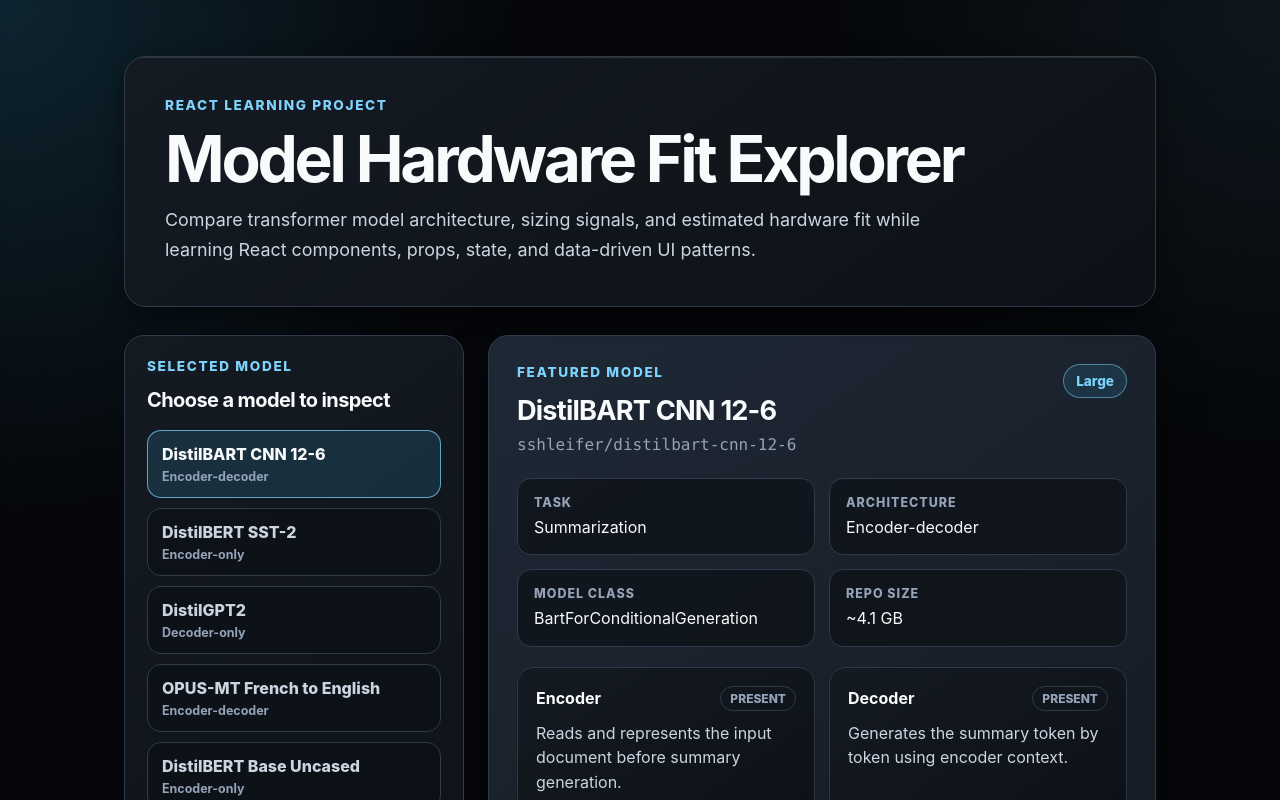
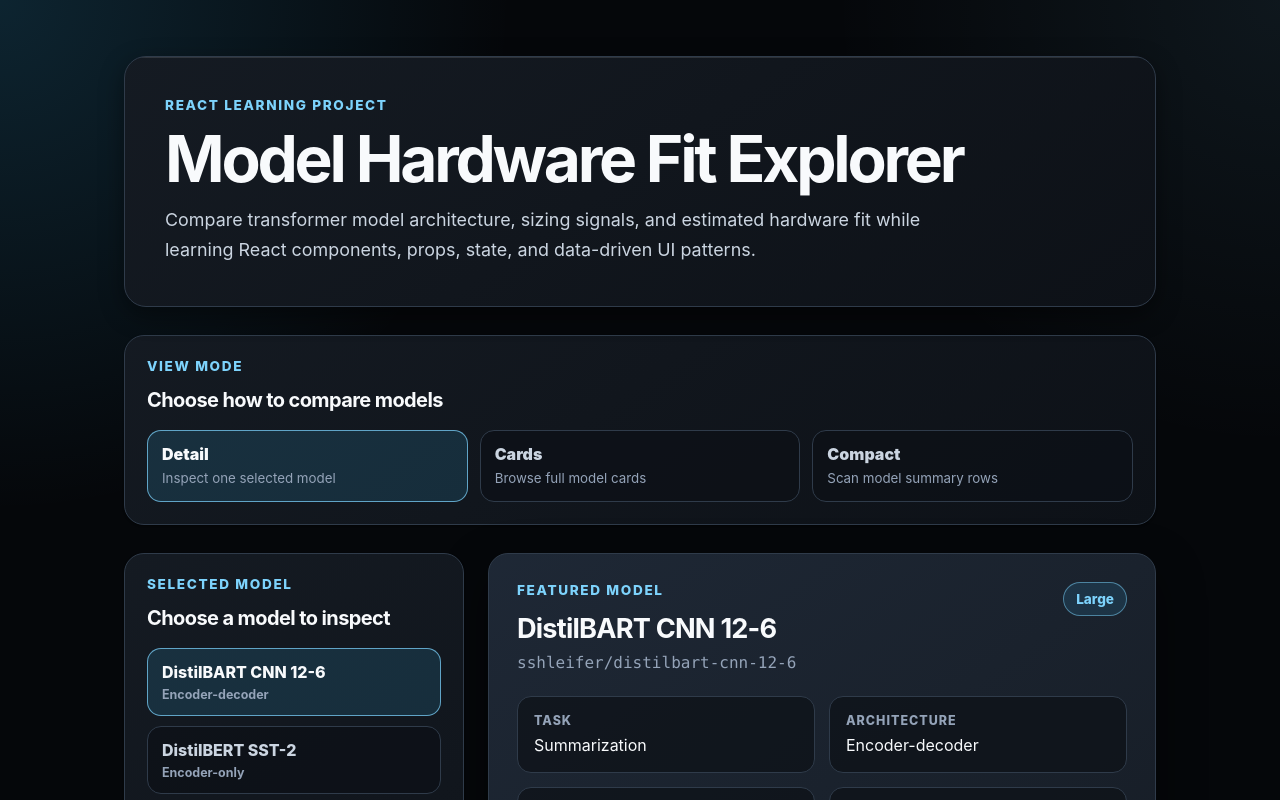
Before and after one commit to nathanbrenton/model-hardware-fit-explorer, a React (Vite) app: page / in a window 1280 px wide. Shown: the top 800 px of the page. Built offline with nearby package versions, Linux system fonts and the light colour scheme.

Commit message:
Add view mode toggle

```diff
--- a/src/App.jsx
+++ b/src/App.jsx
@@ -1,11 +1,14 @@
 import { useState } from 'react';
 
+import CompactModelList from './components/CompactModelList.jsx';
 import ModelCard from './components/ModelCard.jsx';
 import ModelSelector from './components/ModelSelector.jsx';
+import ViewToggle from './components/ViewToggle.jsx';
 import { models } from './data/models/index.js';
 
 function App() {
   const [selectedModelId, setSelectedModelId] = useState(models[0].id);
+  const [viewMode, setViewMode] = useState('detail');
 
   const selectedModel = models.find((model) => model.id === selectedModelId);
 
@@ -23,6 +26,9 @@ function App() {
         </p>
       </section>
 
+      <ViewToggle viewMode={viewMode} onChangeView={setViewMode} />
+
+      {viewMode === 'detail' && (
         <section className="master-detail-layout">
           <ModelSelector
             models={models}
@@ -34,12 +40,23 @@ function App() {
             <ModelCard model={selectedModel} />
           </div>
         </section>
+      )}
 
+      {viewMode === 'cards' && (
         <section className="model-grid" aria-label="All model cards">
           {models.map((model) => (
             <ModelCard key={model.id} model={model} />
           ))}
         </section>
+      )}
+
+      {viewMode === 'compact' && (
+        <CompactModelList
+          models={models}
+          selectedModelId={selectedModelId}
+          onSelectModel={setSelectedModelId}
+        />
+      )}
     </main>
   );
 }
--- /dev/null
+++ b/src/components/CompactModelList.jsx
@@ -0,0 +1,36 @@
+function CompactModelList({ models, selectedModelId, onSelectModel }) {
+  return (
+    <section className="compact-model-list" aria-label="Compact model list">
+      <div className="compact-list-header">
+        <span>Model</span>
+        <span>Task</span>
+        <span>Architecture</span>
+        <span>Fit</span>
+      </div>
+
+      {models.map((model) => (
+        <button
+          className={
+            model.id === selectedModelId
+              ? 'compact-model-row is-active'
+              : 'compact-model-row'
+          }
+          key={model.id}
+          type="button"
+          onClick={() => onSelectModel(model.id)}
+        >
+          <span>
+            <strong>{model.name}</strong>
+            <small>{model.repo}</small>
+          </span>
+
+          <span>{model.task}</span>
+          <span>{model.architectureType}</span>
+          <span>{model.hardwareFit.category}</span>
+        </button>
+      ))}
+    </section>
+  );
+}
+
+export default CompactModelList;
--- /dev/null
+++ b/src/components/ViewToggle.jsx
@@ -0,0 +1,48 @@
+const viewOptions = [
+  {
+    id: 'detail',
+    label: 'Detail',
+    description: 'Inspect one selected model',
+  },
+  {
+    id: 'cards',
+    label: 'Cards',
+    description: 'Browse full model cards',
+  },
+  {
+    id: 'compact',
+    label: 'Compact',
+    description: 'Scan model summary rows',
+  },
+];
+
+function ViewToggle({ viewMode, onChangeView }) {
+  return (
+    <section className="view-toggle" aria-label="Choose view mode">
+      <div className="section-heading">
+        <p className="eyebrow">View Mode</p>
+        <h2>Choose how to compare models</h2>
+      </div>
+
+      <div className="view-toggle-list">
+        {viewOptions.map((option) => (
+          <button
+            className={
+              option.id === viewMode
+                ? 'view-toggle-button is-active'
+                : 'view-toggle-button'
+            }
+            key={option.id}
+            type="button"
+            onClick={() => onChangeView(option.id)}
+          >
+            <span>{option.label}</span>
+            <small>{option.description}</small>
+          </button>
+        ))}
+      </div>
+    </section>
+  );
+}
+
+export default ViewToggle;
--- a/src/styles.css
+++ b/src/styles.css
@@ -393,3 +393,166 @@ h1 {
     grid-template-columns: repeat(auto-fit, minmax(190px, 1fr));
   }
 }
+
+.view-toggle {
+  margin-top: 28px;
+  padding: 22px;
+  border: 1px solid var(--border-subtle);
+  border-radius: 20px;
+  background:
+    linear-gradient(145deg, rgba(21, 27, 35, 0.9), rgba(13, 17, 23, 0.96)),
+    var(--bg-surface-1);
+  box-shadow: var(--shadow-elevation-1);
+}
+
+.view-toggle-list {
+  display: grid;
+  grid-template-columns: repeat(3, minmax(0, 1fr));
+  gap: 12px;
+}
+
+.view-toggle-button {
+  display: grid;
+  gap: 5px;
+  min-height: 72px;
+  padding: 13px 14px;
+  border: 1px solid var(--border-subtle);
+  border-radius: 14px;
+  background: rgba(13, 17, 23, 0.76);
+  color: var(--text-secondary);
+  text-align: left;
+  cursor: pointer;
+  transition:
+    border-color 160ms ease,
+    background 160ms ease,
+    color 160ms ease,
+    transform 160ms ease;
+}
+
+.view-toggle-button:hover {
+  border-color: var(--border-strong);
+  background: rgba(31, 41, 55, 0.84);
+  color: var(--text-primary);
+  transform: translateY(-1px);
+}
+
+.view-toggle-button.is-active {
+  border-color: rgba(125, 211, 252, 0.72);
+  background: rgba(56, 189, 248, 0.14);
+  color: var(--text-primary);
+}
+
+.view-toggle-button span {
+  font-weight: 900;
+}
+
+.view-toggle-button small {
+  color: var(--text-muted);
+  line-height: 1.4;
+}
+
+.compact-model-list {
+  display: grid;
+  gap: 10px;
+  margin-top: 28px;
+}
+
+.compact-list-header,
+.compact-model-row {
+  display: grid;
+  grid-template-columns: minmax(220px, 2fr) minmax(140px, 1fr) minmax(140px, 1fr) minmax(80px, 0.7fr);
+  gap: 14px;
+  align-items: center;
+}
+
+.compact-list-header {
+  padding: 0 16px 4px;
+  color: var(--text-muted);
+  font-size: 0.78rem;
+  font-weight: 900;
+  letter-spacing: 0.08em;
+  text-transform: uppercase;
+}
+
+.compact-model-row {
+  width: 100%;
+  padding: 16px;
+  border: 1px solid var(--border-subtle);
+  border-radius: 16px;
+  background:
+    linear-gradient(145deg, rgba(21, 27, 35, 0.92), rgba(13, 17, 23, 0.96)),
+    var(--bg-surface-1);
+  color: var(--text-secondary);
+  text-align: left;
+  cursor: pointer;
+  box-shadow: var(--shadow-elevation-1);
+  transition:
+    border-color 160ms ease,
+    background 160ms ease,
+    color 160ms ease,
+    transform 160ms ease;
+}
+
+.compact-model-row:hover {
+  border-color: var(--border-strong);
+  background: rgba(31, 41, 55, 0.88);
+  color: var(--text-primary);
+  transform: translateY(-1px);
+}
+
+.compact-model-row.is-active {
+  border-color: rgba(125, 211, 252, 0.72);
+  background: rgba(56, 189, 248, 0.14);
+}
+
+.compact-model-row strong {
+  display: block;
+  margin-bottom: 4px;
+  color: var(--text-primary);
+  overflow-wrap: anywhere;
+}
+
+.compact-model-row small {
+  display: block;
+  color: var(--text-muted);
+  font-family: "SFMono-Regular", Consolas, "Liberation Mono", monospace;
+  overflow-wrap: anywhere;
+}
+
+@media (max-width: 820px) {
+  .view-toggle-list {
+    grid-template-columns: 1fr;
+  }
+
+  .compact-list-header {
+    display: none;
+  }
+
+  .compact-model-row {
+    grid-template-columns: 1fr;
+    gap: 8px;
+  }
+
+  .compact-model-row span:not(:first-child)::before {
+    display: inline-block;
+    min-width: 7.5rem;
+    margin-right: 8px;
+    color: var(--text-muted);
+    font-size: 0.75rem;
+    font-weight: 900;
+    letter-spacing: 0.08em;
+    text-transform: uppercase;
+  }
+
+  .compact-model-row span:nth-child(2)::before {
+    content: "Task";
+  }
+
+  .compact-model-row span:nth-child(3)::before {
+    content: "Architecture";
+  }
+
+  .compact-model-row span:nth-child(4)::before {
+    content: "Fit";
+  }
+}
```
Lines whose indentation alone changed are shown as unchanged.
